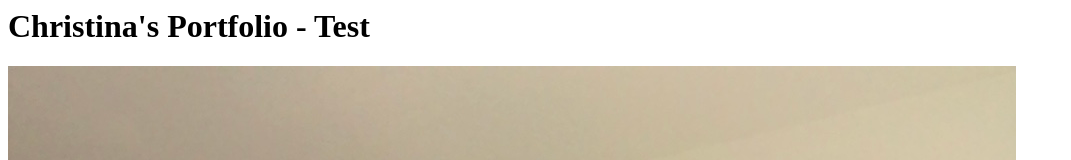
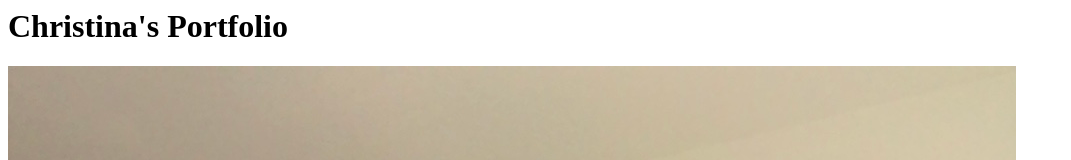
Before and after one commit to ckm2133/cmichaels.github.io, a plain HTML site: page index.html in a window 1280 px wide. Shown: the top 160 px of the page, without its empty margins (0-1071 px from the left). Drawn offline with Linux system fonts and the light colour scheme.

Commit message:
Update index.html

```diff
--- a/index.html
+++ b/index.html
@@ -1,4 +1,4 @@
 <html>
-    <h1>Christina's Portfolio - Test</h1>
+    <h1>Christina's Portfolio</h1>
     <img src = "./IMG_8513.JPG" />
 </html>
```
